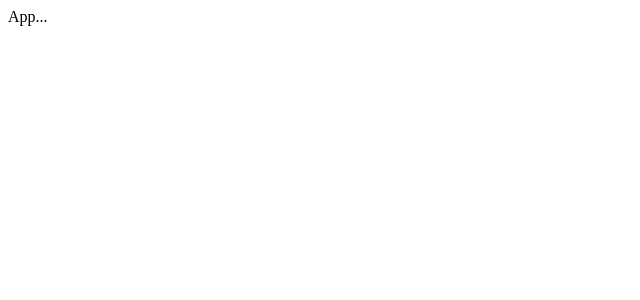
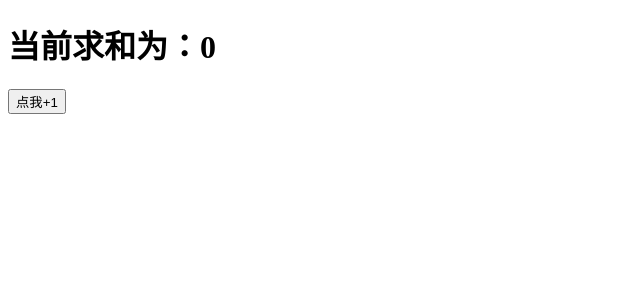
Before and after one commit to LunaChouchou/react_extension, a React (Create React App) app: page / in a window 1280 px wide. Shown: the top 300 px of the page, without its empty margins (0-640 px from the left). Built offline with nearby package versions, Linux system fonts and the light colour scheme.

Commit message:
1_setState

```diff
--- a/src/App.js
+++ b/src/App.js
@@ -1,9 +1,12 @@
 import React, { Component } from 'react'
+import Demo from './components/1_setState'
 
 export default class App extends Component {
   render() {
     return (
-      <div>App...</div>
+      <div>
+        <Demo x={101}/>
+      </div>
     )
   }
 }
--- /dev/null
+++ b/src/components/1_setState/index.jsx
@@ -0,0 +1,32 @@
+import React, { Component } from 'react'
+
+export default class Demo extends Component {
+
+    state = {count:0}
+
+    add = () => {
+      //对象式的setState
+/*       //1.获取原来的count值
+      const {count} = this.state
+      //2.更新状态
+      this.setState({count:count+1},() => {
+        console.log('12行的输出',this.state.count);
+      }) */
+      // console.log('12行的输出',this.state.count); //0
+
+
+      //函数式的setState
+      // this.setState(state => {return {count:state.count+1}})
+
+      this.setState({count:this.state.count+1})
+    }
+
+  render() {
+    return (
+      <div>
+        <h1>当前求和为：{this.state.count}</h1>
+        <button onClick={this.add}>点我+1</button>
+      </div>
+    )
+  }
+}
```
Also changed, not shown: 1 other file (tests, documents, lock files or other folders).
